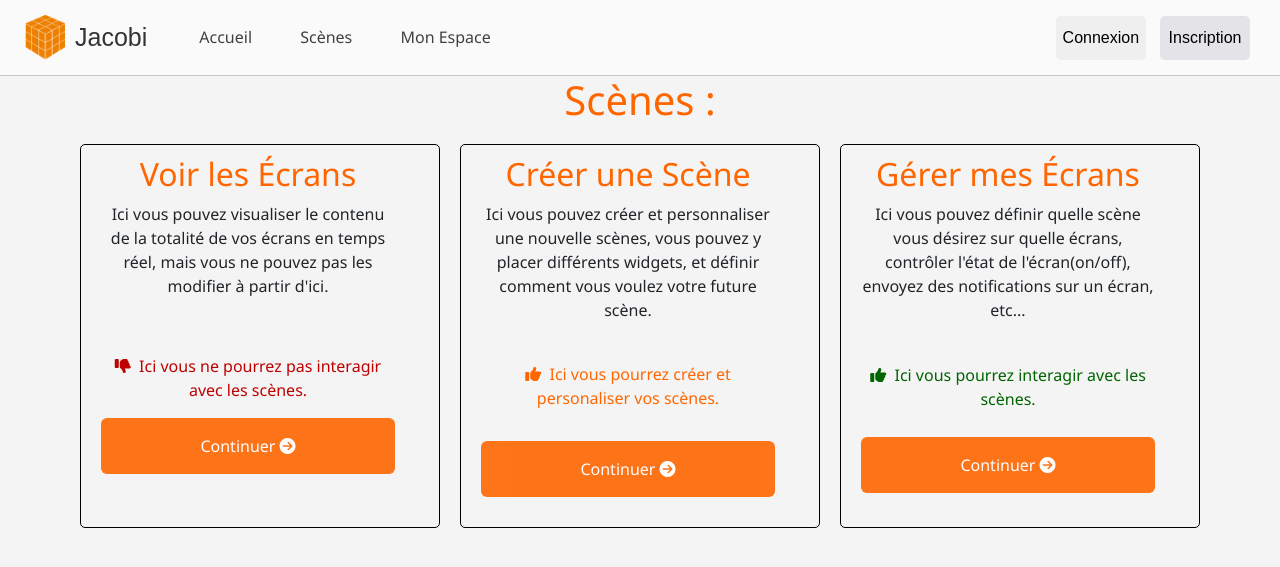
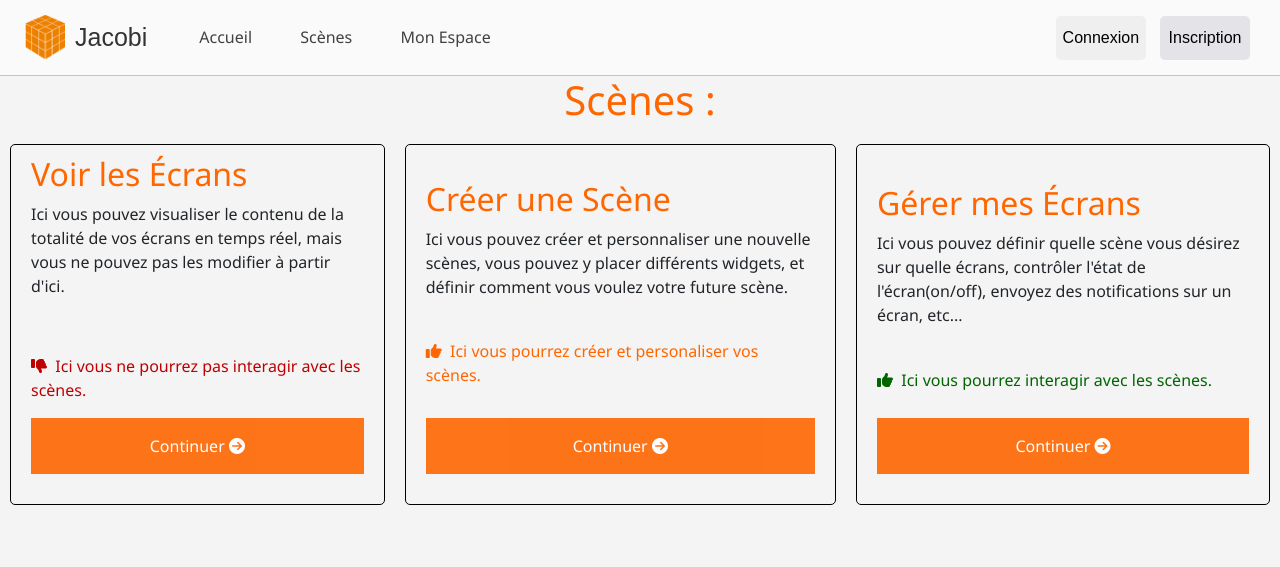
Before and after one commit to algosup/2022-2023-project-2-factory-display-Project-2-group, a PHP site: page /factory-display/scenes/index.html in a window 1280 px wide. Shown: the top 567 px of the page. Run offline with PHP 8.4, Linux system fonts and the light colour scheme.

Commit message:
update 2

```diff
--- a/factory-display/assets/css/homepages.css
+++ b/factory-display/assets/css/homepages.css
@@ -22,7 +22,7 @@
 .div-main-container > h1 {
   text-align: center;
   position: relative;
-    top: 100px;
+    top: 30px;
     left: 0px;
   color: #FF6600;
 }
--- a/factory-display/assets/css/scenes/homepage.css
+++ b/factory-display/assets/css/scenes/homepage.css
@@ -2,62 +2,65 @@
   background-color: #F2F2F2;
   font-family: Noto Sans;
 }
-.container {
+.scenescontainer, .scenescol-container {
   display: flex;
   justify-content: center;
+  flex-direction: row;
 }
 
 i {
   font-size: 1em;
 }
 
-.btn {
+.scenesbtn {
   background-color: #FF6600;
   color: white;
   padding: 16px 20px;
   border: none;
   width: 100%;
   opacity: 0.9;
-
 }
-.btn:hover{
+.scenesbtn:hover{
   background-color: white;
   color : #FF6600;
 }
-.btn:focus{
+.scenesbtn:focus{
   background-color: white;
   color : #FF6600;
 }
-.col {
+.scenescol {
   padding: 10px 20px 30px 20px;
   border: #000000 solid 1px;
   border-radius: 5px;
   margin: 10px;
+  display: flex;
+  flex-direction: column;
+  justify-content: flex-end;
 }
-.txt-red {
+.scenestxt-red {
   color: rgb(190, 0, 0);
   font-weight: 500;
   padding-bottom: -10px;
   padding-top: 0px;
 }
-p.txt-red {
+p.scenestxt-red {
   padding-top: 40px;
 }
-.txt-green {
+.scenestxt-green {
   color: rgb(0, 100, 0);
   font-weight: 500;
   padding-bottom: 10px;
   padding-top: 25px;
 }
 
-.txt-white {
+.scenestxt-white {
   color: #FF6600;
   font-weight: 500;
   padding-bottom: 15px;
 }
 
 @media screen and (max-width: 800px) {
-  .col-container {
+  .scenescol-container {
     display: flex;
     flex-direction: column;
     align-content: center;
@@ -66,7 +69,7 @@
   }
 }
 
-.container {
+.scenescontainer {
   margin-top: 10px;
 }
 
--- a/factory-display/assets/css/scenes/view.css
+++ b/factory-display/assets/css/scenes/view.css
@@ -19,7 +19,7 @@
 }
 
 .styleTitle {
-        margin-top: 100px;
+        margin-top: 20px;
 }
 
 iframe{
--- a/factory-display/scenes/index.html
+++ b/factory-display/scenes/index.html
@@ -22,41 +22,41 @@
 <body>
   <header></header>
   <h1 style="color:#FF6600"><center>Scènes :</center> </h1>
-  <div class="container">
-    <div class="row col-container">
-      <div class="col">
-        <div class="row">
-          <div class="row">
+  <div class="scenescontainer">
+    <div class="scenesrow scenescol-container">
+      <div class="scenescol">
+        <div class="scenesrow">
+          <div class="scnesrow">
             <h2 style="color:#FF6600"> Voir les Écrans</h2>
           </div>
-          <div id="cadre-2" class="row">
+          <div id="cadre-2" class="scenesrow">
             <p>Ici vous pouvez visualiser le contenu de la totalité de vos écrans en temps réel, mais vous ne pouvez pas les modifier à partir d'ici. </p>
-            <p class="txt-red"><i class="fa-solid fa-thumbs-down"></i>&nbsp; Ici vous ne pourrez pas interagir avec les scènes.</p>
-            <a href="/factory-display/scenes/view.html"><button class="btn btn-outline-primary">Continuer <i class="fa-solid fa-circle-arrow-right"></i></button></a>
+            <p class="scenestxt-red"><i class="fa-solid fa-thumbs-down"></i>&nbsp; Ici vous ne pourrez pas interagir avec les scènes.</p>
+            <a href="/factory-display/scenes/view.html"><button class="scenesbtn btn-outline-primary">Continuer <i class="fa-solid fa-circle-arrow-right"></i></button></a>
           </div>
         </div>
       </div>
-      <div class="col">
-        <div class="row">
-          <div class="row">
+      <div class="scenescol">
+        <div class="scenesrow">
+          <div class="scenesrow">
             <h2 style="color:#FF6600">Créer une Scène</h2>
           </div>
-          <div class="row">
+          <div class="scenesrow">
             <p>Ici vous pouvez créer et personnaliser une nouvelle scènes, vous pouvez y placer différents widgets, et définir comment vous voulez votre future scène.</p>
-            <p class="txt-white"><br><i class="fa-solid fa-thumbs-up"></i>&nbsp; Ici vous pourrez créer et personaliser vos scènes.</p>
-            <a href="/factory-display/scenes/create.html"><button class="btn btn-outline-primary">Continuer <i class="fa-solid fa-circle-arrow-right"></i></button></a>
+            <p class="scenestxt-white"><br><i class="fa-solid fa-thumbs-up"></i>&nbsp; Ici vous pourrez créer et personaliser vos scènes.</p>
+            <a href="/factory-display/scenes/create.html"><button class="scenesbtn btn-outline-primary">Continuer <i class="fa-solid fa-circle-arrow-right"></i></button></a>
           </div>
         </div>
       </div>
-      <div class="col">
-        <div class="row">
-          <div class="row">
+      <div class="scenescol">
+        <div class="scenesrow">
+          <div class="scenesrow">
             <h2 style="color:#FF6600"> Gérer mes Écrans</h2>
           </div>
-          <div id="Cadre-2" class="row">
+          <div id="Cadre-2" class="scenesrow">
             <p>Ici vous pouvez définir quelle scène vous désirez sur quelle écrans, contrôler l'état de l'écran(on/off), envoyez des notifications sur un écran, etc...</p>
-            <p class="txt-green"><i class="fa-solid fa-thumbs-up"></i>&nbsp; Ici vous pourrez interagir avec les scènes.</p>
-            <a href="/factory-display/scenes/manage.html"><button class="btn btn-outline-primary">Continuer <i class="fa-solid fa-circle-arrow-right"></i></button></a>
+            <p class="scenestxt-green"><i class="fa-solid fa-thumbs-up"></i>&nbsp; Ici vous pourrez interagir avec les scènes.</p>
+            <a href="/factory-display/scenes/manage.html"><button class="scenesbtn btn-outline-primary">Continuer <i class="fa-solid fa-circle-arrow-right"></i></button></a>
           </div>
         </div>
       </div>
--- a/factory-display/settings/inscription.html
+++ b/factory-display/settings/inscription.html
@@ -27,11 +27,6 @@
             <input type="password" id="pass1" name="pass"  placeholder="Mot de passe">
             <img src="/factory-display/assets/img/icons/oeil_ouvert.png" id="eye1" onclick="changer1()"/>
         </div>
-        <label>User Type :</label>
-        <select name="user_type">
-            <option value="user">user</option>
-            <option value="admin">admin</option>
-        </select>
         <div class="input submit" onclick="document.fo.submit()"><input type="submit" name="submit" value="Inscrivez-vous" class="form-btn"> </div>
         <p> Vous avez déjà un compte ? <a href="/factory-display/settings/account.html">Connectez-vous </a></p>
         <script>
```
